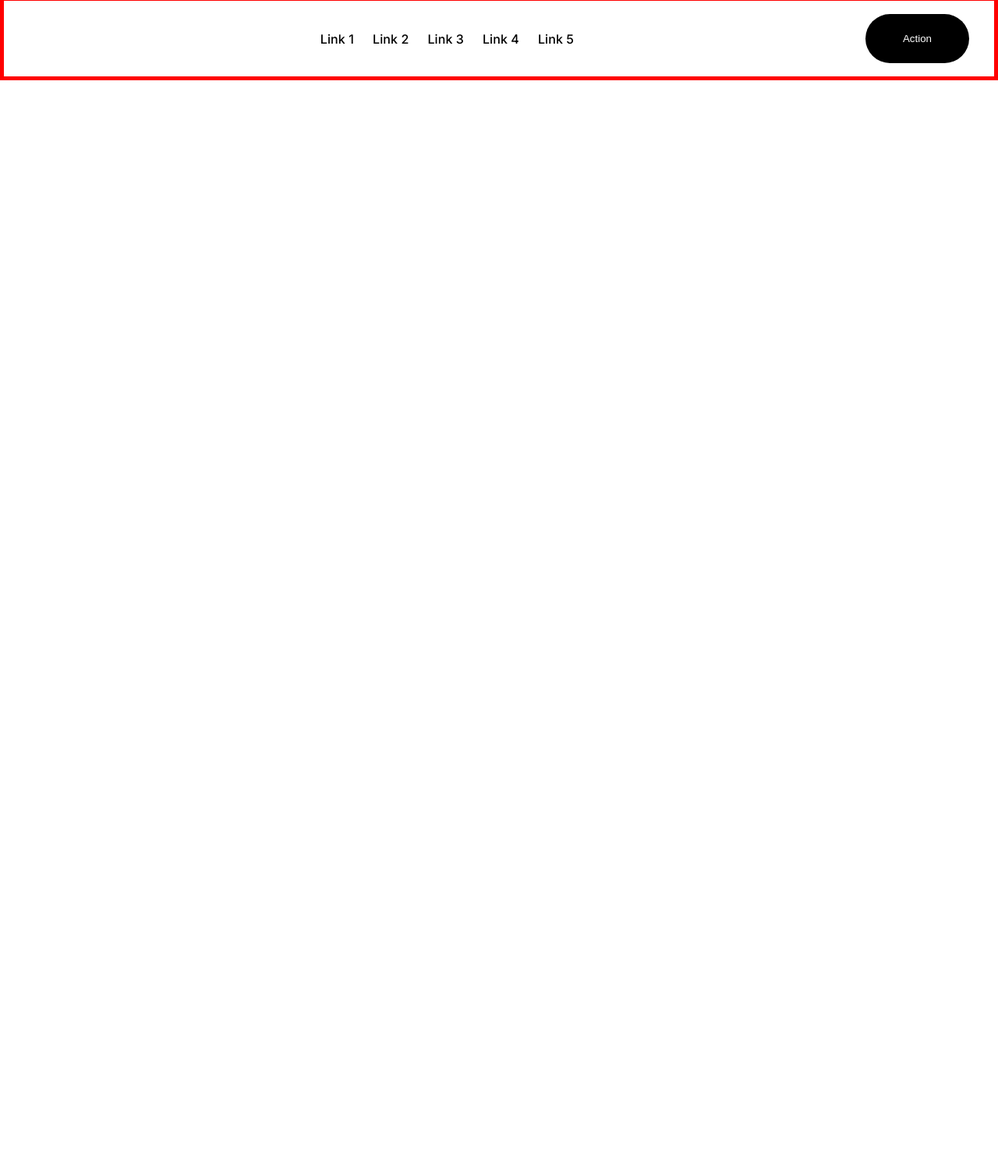
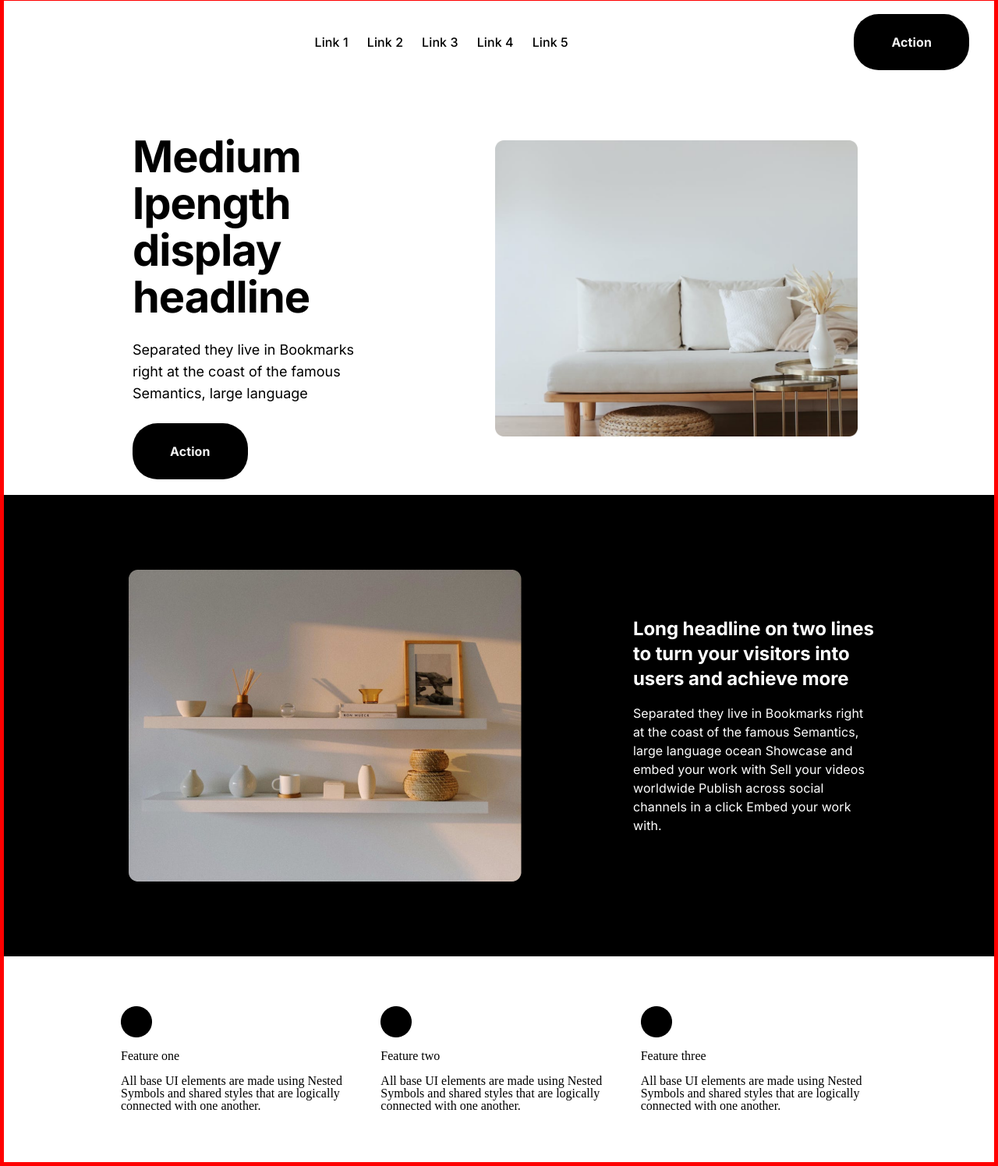
Before and after one commit to vkochladze/assignment-10, a plain HTML site: page index.html in a window 1280 px wide. Shown: the part 4-1500 px from the top of the page at 78% size. Before the commit the page ends 800 px from the top, so only its background shows below. Drawn offline with Linux system fonts and the light colour scheme; a web font is replaced by a local one.

Commit message:
second commit

```diff
--- a/css/stylesheet.css
+++ b/css/stylesheet.css
@@ -47,4 +47,121 @@
   color: white;
   display: flex;
   padding: 12px 24px;
+  color: var(--Anti-Flash-White, #f3f3f3);
+  text-align: center;
+  font-family: Inter;
+  font-size: 16px;
+  font-style: normal;
+  font-weight: 700;
+  line-height: 24px; /* 150% */
+  letter-spacing: 0.1px;
 }
+
+.section1 {
+  height: 528px;
+  display: flex;
+  padding: 64px 165px;
+  justify-content: center;
+  align-items: center;
+  gap: 130px;
+  align-self: stretch;
+}
+
+.leftContainer {
+  display: flex;
+  flex-direction: column;
+  align-items: flex-start;
+  gap: 24px;
+  align-self: stretch;
+}
+
+.leftContainer h2 {
+  color: #000;
+  font-family: Inter;
+  font-size: 56px;
+  font-style: normal;
+  font-weight: 900;
+  line-height: 60px; /* 107.143% */
+  letter-spacing: -1px;
+}
+
+.leftContainer p {
+  color: #000;
+  font-family: Inter;
+  font-size: 18px;
+  font-style: normal;
+  font-weight: 400;
+  line-height: 28px; /* 155.556% */
+}
+
+.rightContainer img {
+  height: 400px;
+  padding: 10px;
+  justify-content: center;
+  align-items: center;
+  gap: 10px;
+  flex: 1 0 0;
+}
+
+.section2 {
+  display: flex;
+  padding: 96px 150px;
+  justify-content: center;
+  align-items: center;
+  align-self: stretch;
+  background: var(--Black, #000);
+  column-gap: 133px;
+}
+
+.s2leftContainer {
+  display: flex;
+  height: 400px;
+  padding: 10px;
+  justify-content: center;
+  align-items: center;
+  gap: 10px;
+  flex: 1 0 0;
+  border-radius: 12px;
+}
+
+.s2rightContainer h2 {
+  color: #fff;
+  font-family: Inter;
+  font-size: 24px;
+  font-style: normal;
+  font-weight: 900;
+  line-height: 32px; /* 133.333% */
+  letter-spacing: -0.1px;
+}
+
+.s2rightContainer p {
+  color: #fff;
+  font-family: Inter;
+  font-size: 16px;
+  font-style: normal;
+  font-weight: 400;
+  line-height: 24px; /* 150% */
+  letter-spacing: 0.1px;
+}
+
+.s2rightContainer {
+  gap: 16px;
+  display: flex;
+  flex-direction: column;
+}
+
+.section3 {
+  display: flex;
+  padding: 64px 150px;
+  align-items: flex-start;
+  gap: 30px;
+  align-self: stretch;
+}
+
+.s3Container {
+  display: flex;
+  flex-direction: column;
+  align-items: flex-start;
+  gap: 16px;
+  flex: 1 0 0;
+}
--- a/index.html
+++ b/index.html
@@ -33,7 +33,62 @@
       </div>
 
       <!-- First section -->
-      <div class="section1"></div>
+      <div class="section1">
+        <div class="leftContainer">
+          <h2>Medium lpength display headline</h2>
+          <p>
+            Separated they live in Bookmarks right at the coast of the famous
+            Semantics, large language
+          </p>
+          <div class="actionButton">
+            <button>Action</button>
+          </div>
+        </div>
+        <div class="rightContainer">
+          <img src="img/img.png" alt="" />
+        </div>
+      </div>
+
+      <!-- Second section -->
+      <div class="section2">
+        <div class="s2leftContainer">
+          <img src="img/img-1.png" alt="" />
+        </div>
+        <div class="s2rightContainer">
+          <h2>
+            Long headline on two lines to turn your visitors into users and
+            achieve more
+          </h2>
+          <p>
+            Separated they live in Bookmarks right at the coast of the famous
+            Semantics, large language ocean Showcase and embed your work with
+            Sell your videos worldwide Publish across social channels in a click
+            Embed your work with.
+          </p>
+        </div>
+      </div>
+
+      <!-- Third section -->
+      <div class="section3">
+        <div class="s3Container">
+            <img src="img/Ellipse 3.png" alt="">
+                <h3>Feature one</h3>
+                <p>All base UI elements are made using Nested Symbols and shared styles that are logically connected with one another.</p>
+            </img>
+        </div>
+        <div class="s3Container">
+            <img src="img/Ellipse 3.png" alt="">
+                <h3>Feature two</h3>
+                <p>All base UI elements are made using Nested Symbols and shared styles that are logically connected with one another.</p>
+            </img>
+        </div>
+        <div class="s3Container">
+            <img src="img/Ellipse 3.png" alt="">
+                <h3>Feature three</h3>
+                <p>All base UI elements are made using Nested Symbols and shared styles that are logically connected with one another.</p>
+            </img>
+        </div>
+      </div>
     </div>
   </body>
 </html>
```
